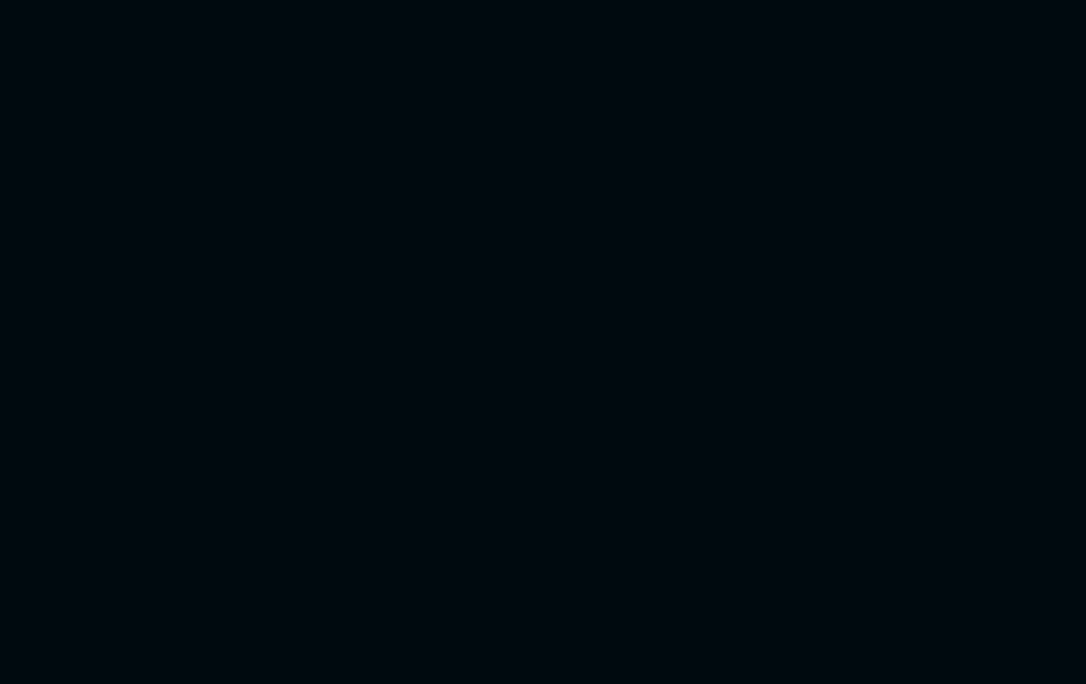
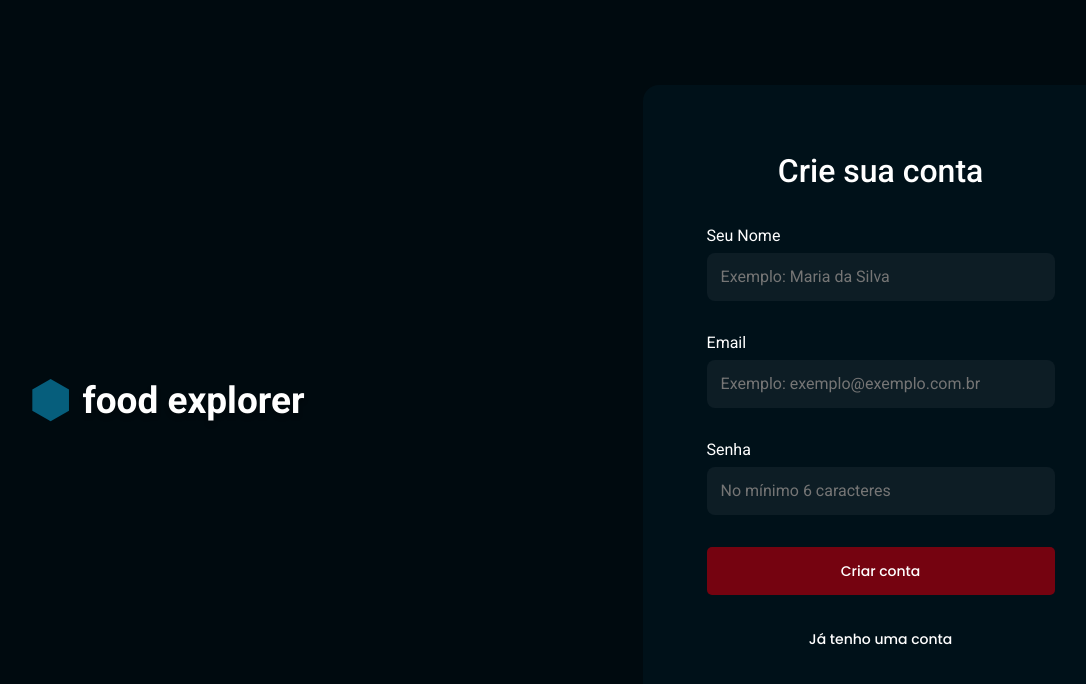
Before and after one commit to raiisoares/food-explorer-web, a React (Vite) app: page /register in a window 1280 px wide. Before the commit this address had no page. Shown: the top 684 px of the page, without its empty margins (66-1152 px from the left). Built offline with nearby package versions, Linux system fonts and the light colour scheme.

Commit message:
Auth implemented

```diff
--- a/src/components/ButtonIcon/index.jsx
+++ b/src/components/ButtonIcon/index.jsx
@@ -1,8 +1,8 @@
 import { Container } from "./styles";
 
-export function ButtonIcon({children}){
-    return(
-        <Container>
+export function ButtonIcon({ children, ...rest }) {
+    return (
+        <Container {...rest}>
             {children}
         </Container>
     )
--- a/src/components/Header/index.jsx
+++ b/src/components/Header/index.jsx
@@ -6,8 +6,11 @@
 import { SlMenu, SlMagnifier } from "react-icons/sl"
 import { FiX } from "react-icons/fi";
 import { PiReceiptLight } from "react-icons/pi";
+import { useAuth } from "../../hooks/auth"
 
-export function Header({ menu, icon: Icon, logo, button, ...rest }) {
+export function Header({ menu, ...rest }) {
+    const { signOut } = useAuth();
+
     return (
         <Container {...rest}>
 
@@ -25,14 +28,14 @@
                     <Brand />
                     <Input icon={SlMagnifier} placeholder={"Busque por pratos ou ingredientes"} />
                     <Button icon={PiReceiptLight} title={"pedidos (0)"} />
-                    <ButtonIcon>
+                    <ButtonIcon className="singUp" onClick={signOut}>
                         <svg width="32" height="33" viewBox="0 0 32 33" fill="none" xmlns="http://www.w3.org/2000/svg">
                             <g id="SignOut">
                                 <path id="Vector" d="M21.75 12.1164L27 17.3664M27 17.3664L21.75 22.6164M27 17.3664H13M13 28.3664H6C5.73478 28.3664 5.48043 28.261 5.29289 28.0735C5.10536 27.886 5 27.6316 5 27.3664V7.36639C5 7.10118 5.10536 6.84682 5.29289 6.65929C5.48043 6.47175 5.73478 6.36639 6 6.36639H13" stroke="white" strokeWidth="2" strokeLinecap="round" strokeLinejoin="round" />
                             </g>
                         </svg>
                     </ButtonIcon>
-                    <ButtonIcon>
+                    <ButtonIcon className="menu">
                         <svg width="26" height="22" viewBox="0 0 26 22" fill="none" xmlns="http://www.w3.org/2000/svg">
                             <path fillRule="evenodd" clipRule="evenodd" d="M5.5 8.00023C5.5 7.44794 5.94772 7.00023 6.5 7.00023H19.5C20.0523 7.00023 20.5 7.44794 20.5 8.00023C20.5 8.55251 20.0523 9.00023 19.5 9.00023H6.5C5.94772 9.00023 5.5 8.55251 5.5 8.00023Z" fill="white" />
                             <path fillRule="evenodd" clipRule="evenodd" d="M5.5 12.0002C5.5 11.4479 5.94772 11.0002 6.5 11.0002H19.5C20.0523 11.0002 20.5 11.4479 20.5 12.0002C20.5 12.5525 20.0523 13.0002 19.5 13.0002H6.5C5.94772 13.0002 5.5 12.5525 5.5 12.0002Z" fill="white" />
--- a/src/hooks/auth.jsx
+++ b/src/hooks/auth.jsx
@@ -3,17 +3,52 @@
 
 const AuthContext = createContext({});
 
-export function AuthProvider({ children }) {
+function AuthProvider({ children }) {
+  const [data, setData] = useState({});
+
+  async function signIn({ email, password }) {
+    try {
+      const response = await api.post("/sessions", { email, password }, { withCredentials: true });
+      const { user } = response.data;
+      localStorage.setItem("@foodexplorer:user", JSON.stringify(user));
+
+      setData({ user });
+
+    } catch (error) {
+      if (error.response) {
+        alert(error.response.data.message);
+      } else {
+        alert("Não foi possível entrar.");
+      }
+    }
+  };
+
+  function signOut() {
+    localStorage.removeItem("@foodexplorer:user");
+
+    setData({});
+  }
+
+  useEffect(() => {
+    const user = localStorage.getItem("@foodexplorer:user");
+
+    if (user) {
+      setData({ user: JSON.parse(user) });
+    }
+  }, []);
 
   return (
-    <AuthContext.Provider value={{}}>
+    <AuthContext.Provider value={{ signIn, signOut, user: data.user }}>
       {children}
     </AuthContext.Provider>
   )
 }
+
 
 function useAuth() {
   const context = useContext(AuthContext);
 
   return context;
 }
+
+export { AuthProvider, useAuth };
--- a/src/pages/SignIn/index.jsx
+++ b/src/pages/SignIn/index.jsx
@@ -3,8 +3,18 @@
 import { Button } from "../../components/Button";
 import { Input } from "../../components/Input";
 import { Link } from "react-router-dom";
+import { useAuth } from "../../hooks/auth";
+import { useState } from "react";
 
 export function SignIn() {
+    const [email, setEmail] = useState("");
+    const [password, setPassword] = useState("");
+
+    const { signIn } = useAuth();
+
+    function handleSignIn() {
+        signIn({ email, password });
+    }
     return (
         <Container>
             <main>
@@ -13,12 +23,12 @@
                     <h1>Faça login</h1>
                     <form action="">
                         <label>Email
-                            <Input placeholder={"Exemplo: exemplo@exemplo.com.br"} />
+                            <Input placeholder={"Exemplo: exemplo@exemplo.com.br"} onChange={e => setEmail(e.target.value)} />
                         </label>
                         <label>Senha
-                            <Input type="password" placeholder={"No mínimo 6 caracteres"} />
+                            <Input type="password" placeholder={"No mínimo 6 caracteres"} onChange={e => setPassword(e.target.value)} />
                         </label>
-                        <Button title={"Entrar"} />
+                        <Button title={"Entrar"} onClick={handleSignIn} />
                         <Link to={"/register"}>Criar uma conta</Link>
                     </form>
                 </div>
--- a/src/pages/SignUp/index.jsx
+++ b/src/pages/SignUp/index.jsx
@@ -1,10 +1,36 @@
+import { api } from "../../services/api";
 import { Container } from "./styles"
 import { Brand } from "../../components/Brand";
 import { Button } from "../../components/Button";
 import { Input } from "../../components/Input";
 import { Link } from "react-router-dom";
+import { useState } from "react";
+import { useNavigate } from "react-router-dom";
 
 export function SignUp() {
+    const [name, setName] = useState("");
+    const [email, setEmail] = useState("");
+    const [password, setPassword] = useState("");
+    const navigate = useNavigate();
+
+    const handleSignUp = async () => {
+        if (!name || !email || !password) {
+            return alert("Preencha todos os campos!");
+        }
+
+        api.post("/users", { name, email, password })
+            .then(() => {
+                alert("Cadastro realizado com sucesso!");
+                navigate("/");
+            }).catch(error => {
+                if (error.response) {
+                    alert(error.response.data.message);
+                } else {
+                    alert("Não foi possível cadastrar.");
+                }
+            });
+    }
+
     return (
         <Container>
             <main>
@@ -13,15 +39,15 @@
                     <h1>Crie sua conta</h1>
                     <form action="">
                         <label>Seu Nome
-                            <Input placeholder={"Exemplo: Maria da Silva"} />
+                            <Input placeholder={"Exemplo: Maria da Silva"} onChange={e => setName(e.target.value)} />
                         </label>
                         <label>Email
-                            <Input type="mail" placeholder={"Exemplo: exemplo@exemplo.com.br"} />
+                            <Input type="mail" placeholder={"Exemplo: exemplo@exemplo.com.br"} onChange={e => setEmail(e.target.value)} />
                         </label>
                         <label>Senha
-                            <Input type="password" placeholder={"No mínimo 6 caracteres"} />
+                            <Input type="password" placeholder={"No mínimo 6 caracteres"} onChange={e => setPassword(e.target.value)} />
                         </label>
-                        <Button title={"Criar conta"} />
+                        <Button title={"Criar conta"} onClick={handleSignUp} />
                         <Link to={"/"}>Já tenho uma conta</Link>
                     </form>
                 </div>
--- /dev/null
+++ b/src/routes/admin.routes.jsx
@@ -0,0 +1,18 @@
+import { Routes, Route } from 'react-router-dom';
+
+import { CreateProduct } from '../pages/CreateProduct';
+import { Home } from '../pages/Home';
+import { Detail } from '../pages/Detail';
+import { Menu } from '../pages/Menu';
+
+
+export function AdminRoutes() {
+  return (
+    <Routes>
+      <Route path="/" element={<Home />} />
+      <Route path="/create" element={<CreateProduct />} />
+      <Route path="/detail" element={<Detail />} />
+      <Route path="/menu" element={<Menu />} />
+    </Routes>
+  );
+}
--- a/src/routes/index.jsx
+++ b/src/routes/index.jsx
@@ -1,11 +1,28 @@
 import { BrowserRouter } from "react-router-dom";
 import { AuthRoutes } from "../routes/auth.routes";
-import { AppRoutes } from "../routes/app.routes";
+import { AdminRoutes } from "../routes/admin.routes";
+import { USER_ROLE } from '../utils/roles';
+import { useAuth } from "../hooks/auth";
 
 export function Routes() {
+  const { user, signOut } = useAuth();
+
+  function AccessRoutes() {
+    switch (user.role) {
+      case USER_ROLE.ADMIN:
+        return <AdminRoutes />
+        break;
+      case USER_ROLE.CUSTOMER:
+        return <CostumerRoutes />
+        break;
+      default:
+        return <AdminRoutes />;
+    }
+  }
+
   return (
     <BrowserRouter>
-      {<AppRoutes />}
+      {user ? <AccessRoutes /> : <AuthRoutes />}
     </BrowserRouter>
   );
 }
--- a/src/services/api.js
+++ b/src/services/api.js
@@ -1,5 +1,5 @@
 import axios from "axios";
 
 export const api = axios.create({
-    baseURL: "localhost:3333"
+    baseURL: 'http://localhost:3333'
 });
--- /dev/null
+++ b/src/utils/roles.js
@@ -0,0 +1,4 @@
+export const USER_ROLE = {
+  ADMIN: "admin",
+  CUSTOMER: "customer",
+}
```
Also changed, not shown: src/main.jsx (+4 -7 lines), src/routes/customer.routes.jsx (added, +16 -0 lines).
